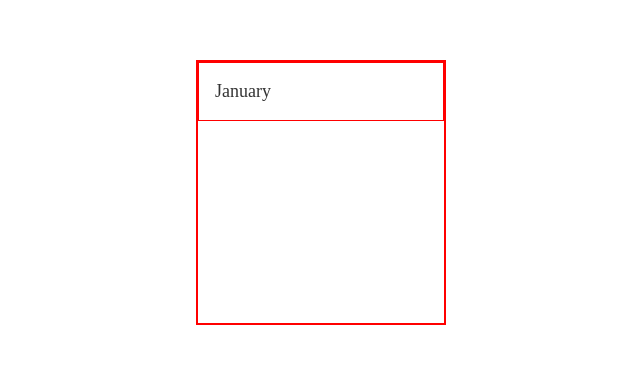
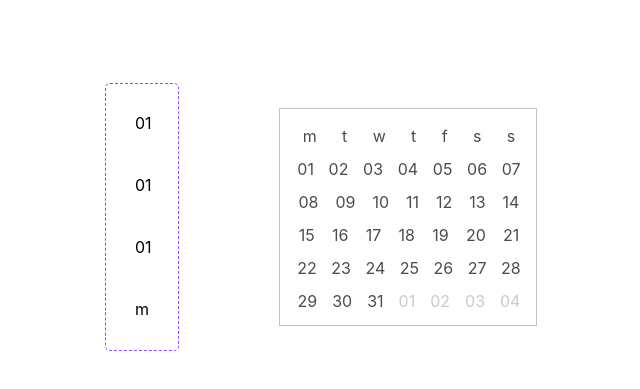
Before and after one commit to aftabrehan/calendarwex, a Next.js app: page / in a window 1280 px wide. Shown: the part 183-572 px from the top of the page, without its empty margins (319-959 px from the left). Built offline with nearby package versions, Linux system fonts and the light colour scheme.

Commit message:
Mini Calendar

```diff
--- /dev/null
+++ b/pages/Index.module.scss
@@ -0,0 +1,7 @@
+.container {
+  display: flex;
+  justify-content: center;
+  gap: 100px;
+  align-items: center;
+  height: 100vh;
+}
--- a/pages/index.js
+++ b/pages/index.js
@@ -1,10 +1,14 @@
-import MiniCalendar from "../src/components/minicalendar/MiniCalendar";
+import MiniCalendar from "../src/components/minicalendar/SmallCalendar";
+import CalendarDaySmall from "../src/components/minicalendar/CalendarDaySmall";
+
+import stl from "./Index.module.scss";
 
 const Home = () => {
   return (
-    <>
+    <div className={stl.container}>
+      <CalendarDaySmall />
       <MiniCalendar />
-    </>
+    </div>
   );
 };
 
--- /dev/null
+++ b/src/components/minicalendar/CalendarDaySmall.js
@@ -0,0 +1,30 @@
+import stl from "./CalendarDaySmall.module.scss";
+
+const CalendarDaySmall = () => {
+  return (
+    <div className={stl.calendarDaySmall}>
+      <div className={stl.calendarDaySmallContent}>
+        <div className={stl.calendarDaySmallDateDefault}>
+          <div>01</div>
+        </div>
+      </div>
+      <div className={stl.calendarDaySmallContent}>
+        <div className={stl.calendarDaySmallDateHover}>
+          <div>01</div>
+        </div>
+      </div>
+      <div className={stl.calendarDaySmallContent}>
+        <div className={stl.calendarDaySmallDateSelected}>
+          <div>01</div>
+        </div>
+      </div>
+      <div className={stl.calendarDaySmallContent}>
+        <div className={stl.calendarDaySmallDayDefault}>
+          <div>m</div>
+        </div>
+      </div>
+    </div>
+  );
+};
+
+export default CalendarDaySmall;
--- /dev/null
+++ b/src/components/minicalendar/CalendarDaySmall.module.scss
@@ -0,0 +1,52 @@
+.calendarDaySmall {
+  width: 74px;
+  height: 268px;
+  border: 1px solid #c1c1c1;
+  box-sizing: border-box;
+  display: flex;
+  flex-direction: column;
+  align-items: flex-start;
+  padding: 20px;
+  gap: 32px;
+  position: relative;
+  width: 74px;
+  height: 268px;
+  border: 1px dashed #9747ff;
+  border-radius: 5px;
+}
+
+.calendarDaySmallContent {
+  padding: 4px;
+  gap: 10px;
+}
+
+.calendarDaySmallDateDefault {
+  padding: 5px;
+  height: 22px;
+}
+
+.calendarDaySmallDateHover {
+  height: 22px;
+  padding: 5px;
+
+  &:hover {
+    background: #ededed;
+    border-radius: 62.4327rem;
+  }
+}
+
+.calendarDaySmallDateSelected {
+  padding: 5px;
+  height: 22px;
+
+  &:active {
+    background: #0c41ff;
+    border-radius: 6.1875rem;
+  }
+}
+
+.calendarDaySmallDayDefault {
+  padding: 5px;
+  width: 26px;
+  height: 25px;
+}
--- a/src/components/minicalendar/MiniCalendar.js
+++ /dev/null
@@ -1,24 +0,0 @@
-import stl from "./MiniCalendar.module.scss";
-
-const days = [
-  "Monday",
-  "Tuesday",
-  "Wednesday",
-  "Thursday",
-  "Friday",
-  "Saturday",
-  "Sunday",
-];
-
-const MiniCalendar = () => {
-  return (
-    <div className={stl.miniCalendar}>
-      <div className={stl.smallCalendarHeader}>
-        <h2>January</h2>
-      </div>
-      <div className={stl.smallCalendar}></div>
-    </div>
-  );
-};
-
-export default MiniCalendar;
--- a/src/components/minicalendar/MiniCalendar.module.scss
+++ /dev/null
@@ -1,41 +0,0 @@
-.miniCalendar {
-  border: 2px solid red;
-  width: 250px;
-  height: 265px;
-  margin: auto;
-  margin-top: 19%;
-}
-
-.smallCalendarHeader {
-  border: 1px solid red;
-  width: 100%;
-}
-
-.smallCalendarHeader {
-  h2 {
-    width: 76px;
-    height: 27px;
-    font-family: "Poppins";
-    font-style: normal;
-    font-weight: 500;
-    font-size: 18px;
-    line-height: 27px;
-    padding: 10px 158px 10px 16px;
-    /* identical to box height */
-    display: flex;
-    align-items: center;
-    /* Text */
-    color: #333333;
-    /* Inside auto layout */
-    flex: none;
-    order: 0;
-    flex-grow: 0;
-  }
-}
-
-.smallCalendar {
-  padding: 10px;
-  position: relative;
-  width: 258px;
-  height: 218px;
-}
--- /dev/null
+++ b/src/components/minicalendar/SmallCalendar.js
@@ -0,0 +1,67 @@
+import stl from "./SmallCalendar.module.scss";
+import React from "react";
+
+const MiniCalendar = () => {
+  return (
+    <div className={stl.smallCalendar}>
+      <div className={stl.smallCalendarContent}>
+        <div className={stl.smallCalendarDateWeek}>
+          <div>m</div>
+          <div>t</div>
+          <div>w</div>
+          <div>t</div>
+          <div>f</div>
+          <div>s</div>
+          <div>s</div>
+        </div>
+        <div className={stl.smallCalendarDateWeek}>
+          <div className={stl.firstWeek1}>01</div>
+          <div className={stl.firstWeek2}>02</div>
+          <div className={stl.firstWeek3}>03</div>
+          <div className={stl.firstWeek4}>04</div>
+          <div className={stl.firstWeek5}>05</div>
+          <div className={stl.firstWeek6}>06</div>
+          <div className={stl.firstWeek7}>07</div>
+        </div>
+        <div className={stl.smallCalendarDateWeek}>
+          <div className={stl.secondWeek1}>08</div>
+          <div className={stl.secondWeek2}>09</div>
+          <div className={stl.secondWeek3}>10</div>
+          <div className={stl.secondWeek4}>11</div>
+          <div className={stl.secondWeek5}>12</div>
+          <div className={stl.secondWeek6}>13</div>
+          <div className={stl.secondWeek7}>14</div>
+        </div>
+        <div className={stl.smallCalendarDateWeek}>
+          <div className={stl.thirWeek1}>15</div>
+          <div className={stl.thirdWeek2}>16</div>
+          <div className={stl.thirdWeek3}>17</div>
+          <div className={stl.thirdWeek4}>18</div>
+          <div className={stl.thirdWeek5}>19</div>
+          <div className={stl.thirdWeek6}>20</div>
+          <div className={stl.thirdWeek7}>21</div>
+        </div>
+        <div className={stl.smallCalendarDateWeek}>
+          <div className={stl.forthWeek1}>22</div>
+          <div className={stl.forthWeek2}>23</div>
+          <div className={stl.forthWeek3}>24</div>
+          <div className={stl.forthWeek4}>25</div>
+          <div className={stl.forthWeek5}>26</div>
+          <div className={stl.forthWeek6}>27</div>
+          <div className={stl.forthWeek7}>28</div>
+        </div>
+        <div className={stl.smallCalendarDateWeek}>
+          <div className={stl.fifthWeek1}>29</div>
+          <div className={stl.fifthWeek2}>30</div>
+          <div className={stl.fifthWeek3}>31</div>
+          <div className={stl.fifthWeek4}>01</div>
+          <div className={stl.fifthWeek5}>02</div>
+          <div className={stl.fifthWeek6}>03</div>
+          <div className={stl.fifthWeek7}>04</div>
+        </div>
+      </div>
+    </div>
+  );
+};
+
+export default MiniCalendar;
--- /dev/null
+++ b/src/components/minicalendar/SmallCalendar.module.scss
@@ -0,0 +1,45 @@
+.smallCalendar {
+  border: 1px solid #c1c1c1;
+  width: 258px;
+  height: 218px;
+  padding: 10px;
+}
+
+.smallCalendarContent {
+  width: 238px;
+  height: 198px;
+}
+
+.smallCalendarDayHeader {
+  display: flex;
+  justify-content: space-around;
+  align-items: center;
+  width: 238px;
+  height: 33px;
+  opacity: 0.7;
+}
+
+.smallCalendarDateWeek {
+  display: flex;
+  justify-content: space-around;
+  align-items: center;
+  width: 238px;
+  height: 33px;
+  opacity: 0.7;
+}
+
+.fifthWeek4 {
+  opacity: 30%;
+}
+
+.fifthWeek5 {
+  opacity: 30%;
+}
+
+.fifthWeek6 {
+  opacity: 30%;
+}
+
+.fifthWeek7 {
+  opacity: 30%;
+}
```
